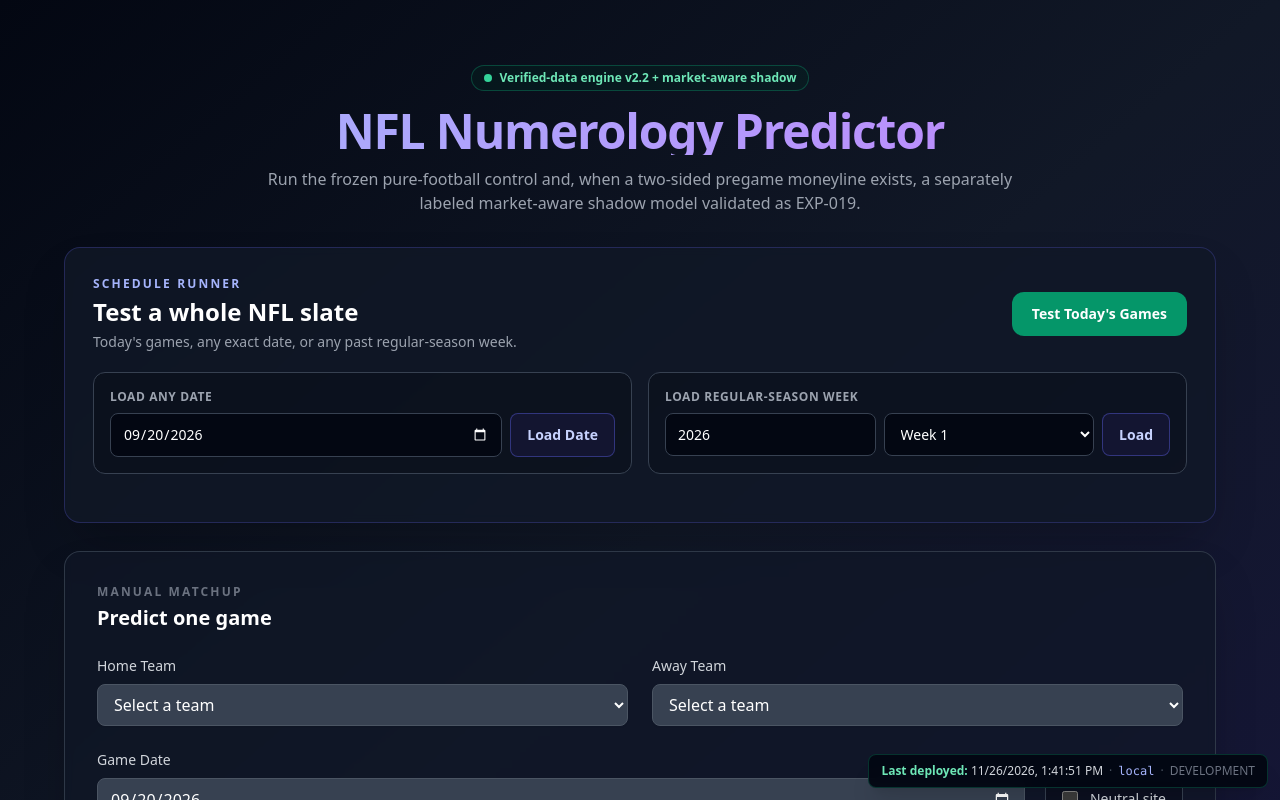
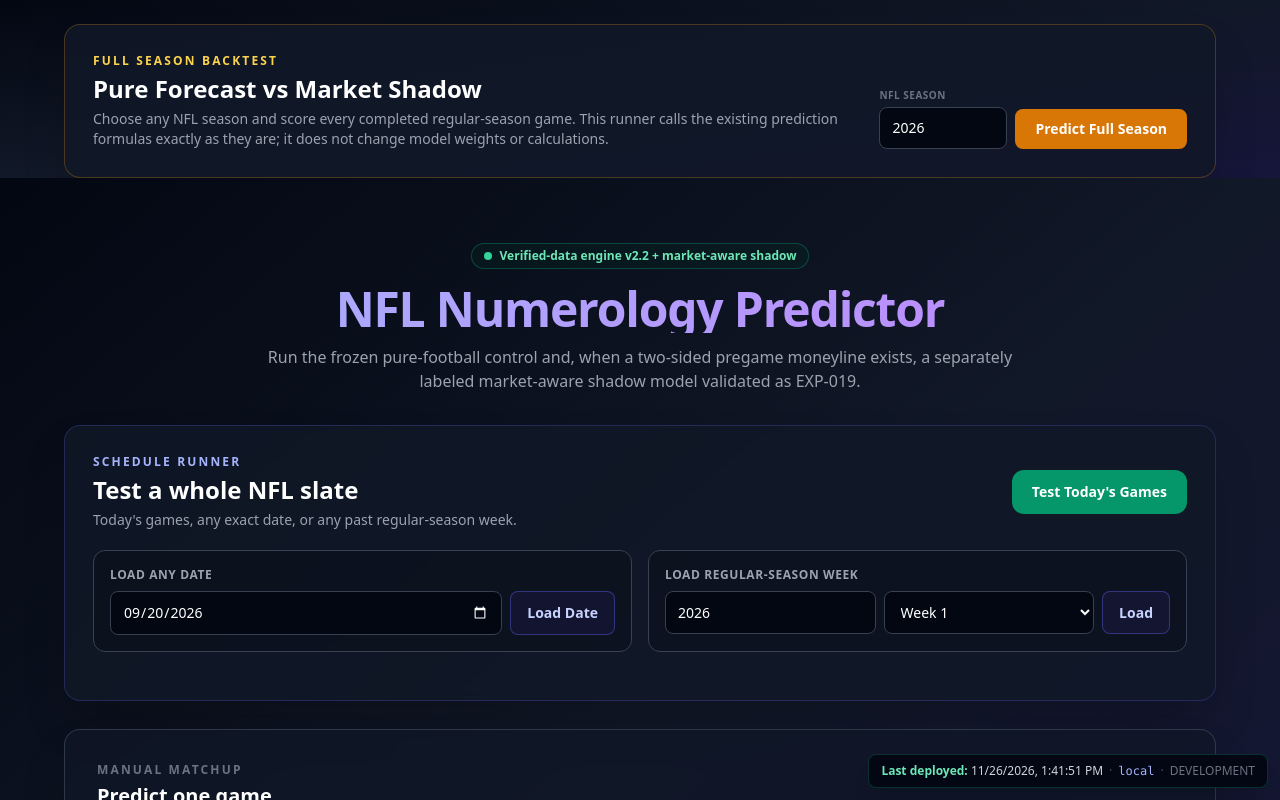
Before and after one commit to olsonan26/POSSIBLY-ACCURATE-NFL-PREDICTOR-, a React (Vite) app: page / in a window 1280 px wide. Shown: the top 800 px of the page. Built offline with nearby package versions, Linux system fonts and the light colour scheme.

Commit message:
feat: expose full-season backtest runner

```diff
--- a/index.tsx
+++ b/index.tsx
@@ -1,6 +1,7 @@
 import React from 'react';
 import ReactDOM from 'react-dom/client';
 import App from './App';
+import SeasonBacktestPanel from './components/SeasonBacktestPanel';
 import { BUILD_META, shortCommit } from './buildMeta';
 
 const rootElement = document.getElementById('root');
@@ -15,7 +16,8 @@
 const root = ReactDOM.createRoot(rootElement);
 root.render(
   <React.StrictMode>
-    <div className="relative min-h-screen">
+    <div className="relative min-h-screen bg-gray-950">
+      <SeasonBacktestPanel />
       <App />
       <div className="fixed bottom-3 right-3 z-50 max-w-[calc(100vw-1.5rem)] rounded-lg border border-emerald-500/25 bg-gray-950/95 px-3 py-2 text-[10px] sm:text-xs text-gray-300 shadow-xl backdrop-blur">
         <span className="font-bold text-emerald-300">Last deployed:</span>{' '}
```
